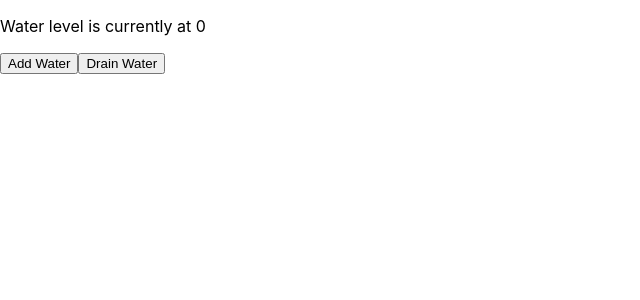
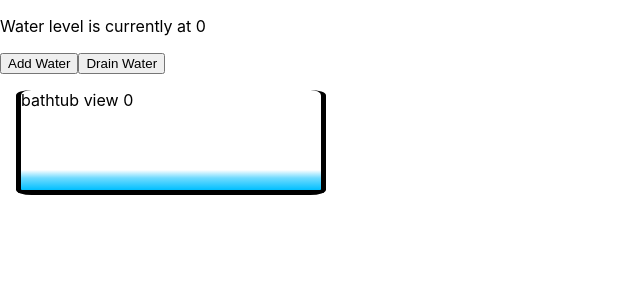
Before and after one commit to DanielKolodziej/bathtub_assessment, a React (Create React App) app: page / in a window 1280 px wide. Shown: the top 300 px of the page, without its empty margins (0-640 px from the left). Built offline with nearby package versions, Linux system fonts and the light colour scheme.

Commit message:
bathtub view added with initial css

```diff
--- a/src/Components/Bathtub.js
+++ b/src/Components/Bathtub.js
@@ -1,4 +1,5 @@
 import React, { useState } from 'react';
+import { BathtubView } from './BathtubView';
 
 export const Bathtub = () => {
     const [waterLevel, setWaterLevel] = useState(0);
@@ -37,6 +38,7 @@ export const Bathtub = () => {
             <button onClick={decreaseWaterLevel}>
                 Drain Water
             </button>
+            <BathtubView waterLevel={waterLevel}/>
         </div>
     );
 }
--- /dev/null
+++ b/src/Components/BathtubView.js
@@ -0,0 +1,20 @@
+import React from 'react';
+
+const bathtubStyle = {
+    height: '100px',
+    width: '300px',
+    margin: '1em',
+    border: '5px solid black',
+    borderTop: '0px',
+    borderRadius: '5%',
+    background: 'linear-gradient(to top, #00bfff, #70dbff 12%, #fff 20%)',
+}
+
+export const BathtubView = (props) => {
+
+    return (
+        <div style={bathtubStyle}>
+            bathtub view {props.waterLevel}
+        </div>
+    );
+}
```
